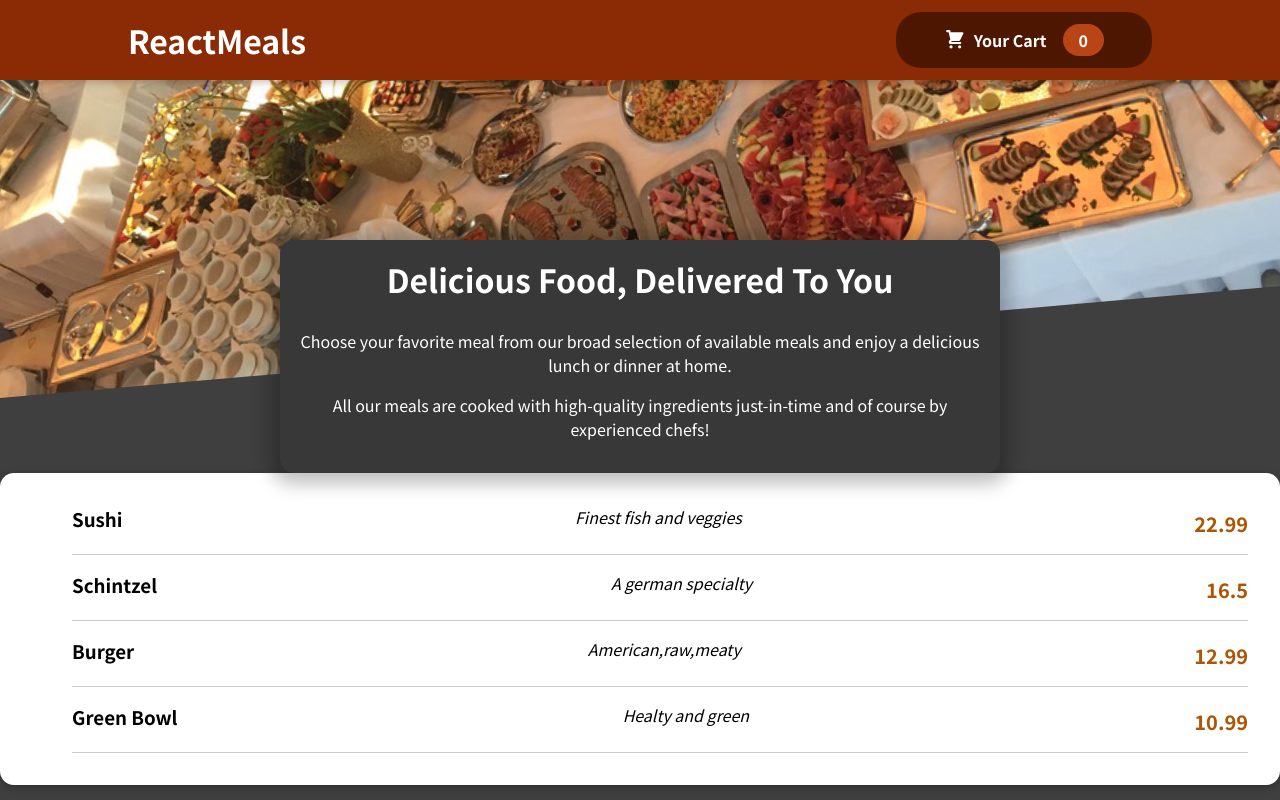
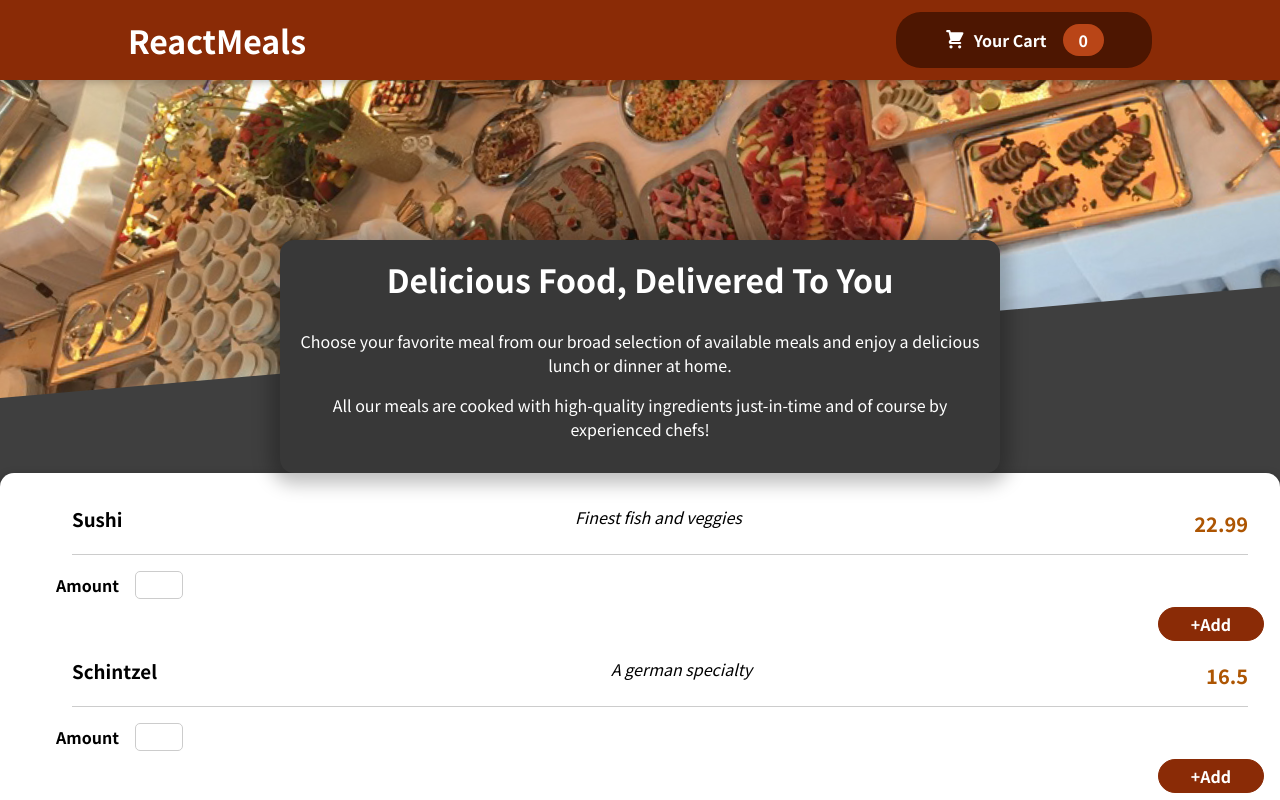
Before and after one commit to Soumyadeb2000/React-Restaurant-App, a React (Create React App) app: page / in a window 1280 px wide. Shown: the top 800 px of the page. Built offline with nearby package versions, Linux system fonts and the light colour scheme.

Commit message:
Adding a Form

```diff
--- a/src/Components/Meals/MealsList.js
+++ b/src/Components/Meals/MealsList.js
@@ -2,6 +2,7 @@ import React from "react"
 import classes from "./MealsList.module.css"
 import MealItem from "./MealItem";
 import Card from "../UI/Card";
+import Form from "../UI/Form";
 
 const list = [
     {
@@ -29,7 +30,12 @@ const list = [
 const MealsList = props => {
 
     const meals = list.map((item) => {
-        return <MealItem name={item.name} desc={item.desc} price={item.price}/>
+        return (<React.Fragment>
+            <MealItem name={item.name} desc={item.desc} price={item.price} />
+            <Form />
+        </React.Fragment>
+
+        );
     });
 
     return (
--- /dev/null
+++ b/src/Components/UI/Button.module.css
@@ -0,0 +1,20 @@
+.form {
+    text-align: right;
+  }
+
+  .form button {
+    font: inherit;
+    cursor: pointer;
+    background-color: #8a2b06;
+    border: 1px solid #8a2b06;
+    color: white;
+    padding: 0.25rem 2rem;
+    border-radius: 20px;
+    font-weight: bold;
+  }
+
+  .form button:hover,
+  .form button:active {
+    background-color: #641e03;
+    border-color: #641e03;
+  }
--- /dev/null
+++ b/src/Components/UI/Form.js
@@ -0,0 +1,21 @@
+import React from "react";
+import classes from "./Form.module.css"
+
+const Form = props => {
+    return (
+        <div className={classes.form}>
+            <form >
+                <div className={classes.input}>
+                    <label>Amount</label>
+                    <input name="amount" type="number" />
+                </div>
+                <div>
+                    <button>+Add</button>
+                </div>
+
+            </form>
+        </div>
+    );
+}
+
+export default Form;
--- /dev/null
+++ b/src/Components/UI/Form.module.css
@@ -0,0 +1,39 @@
+.form {
+    text-align: right;
+  }
+
+  .form button {
+    font: inherit;
+    cursor: pointer;
+    background-color: #8a2b06;
+    border: 1px solid #8a2b06;
+    color: white;
+    padding: 0.25rem 2rem;
+    border-radius: 20px;
+    font-weight: bold;
+  }
+
+  .form button:hover,
+  .form button:active {
+    background-color: #641e03;
+    border-color: #641e03;
+  }
+
+  .input {
+    display: flex;
+    align-items: center;
+    margin-bottom: 0.5rem;
+  }
+
+  .input label {
+    font-weight: bold;
+    margin-right: 1rem;
+  }
+
+  .input input {
+    width: 3rem;
+    border-radius: 5px;
+    border: 1px solid #ccc;
+    font: inherit;
+    padding-left: 0.5rem;
+  }
```
Also changed, not shown: src/Components/UI/Button.js (added, +10 -0 lines).
